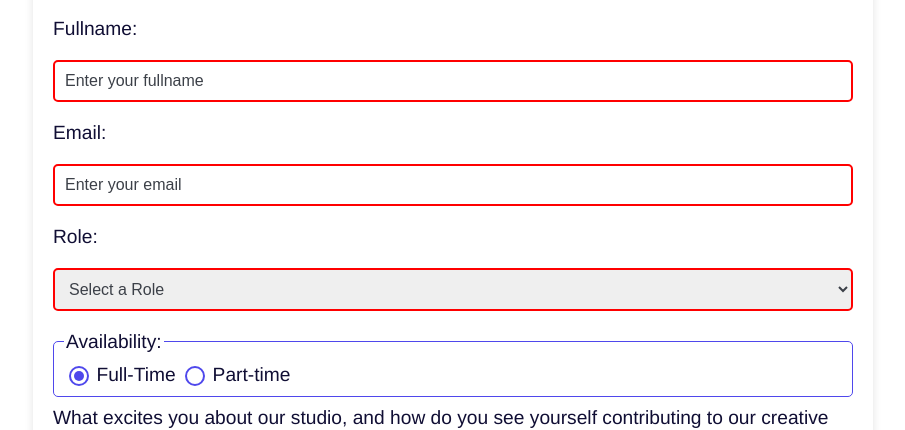
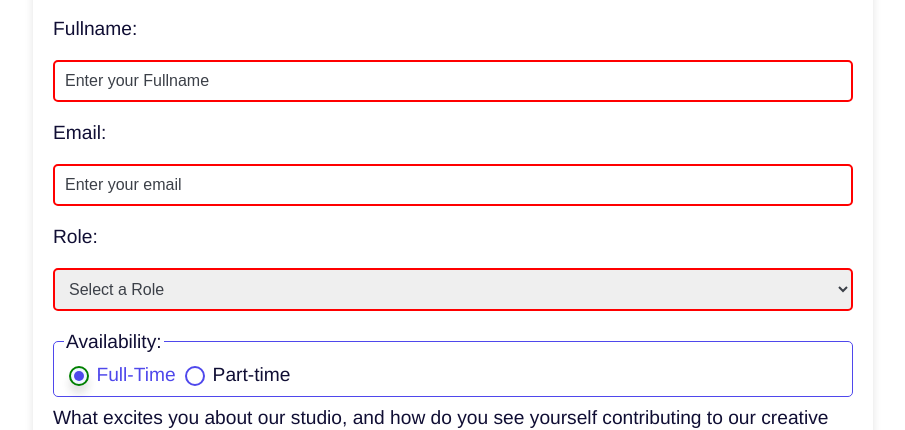
Before and after one commit to Ahfreddie/Job_Application-form, a plain HTML site: page index.html in a window 1280 px wide. Shown: the part 166-596 px from the top of the page, without its empty margins (187-1092 px from the left). Drawn offline with Linux system fonts and the light colour scheme.

Commit message:
updated the styling and content

```diff
--- a/index.html
+++ b/index.html
@@ -25,7 +25,7 @@
           id="name"
           name="name"
           required
-          placeholder="Enter your fullname"
+          placeholder="Enter your Fullname"
           maxlength="100"
         />
 
--- a/styles.css
+++ b/styles.css
@@ -72,6 +72,7 @@ fieldset legend {
   font-weight: 550;
 }
 
+/* styling for the radio buttons */
 .radio {
   appearance: none;
   width: 20px;
@@ -96,8 +97,14 @@ fieldset legend {
   background-color: #4f48eb;
 }
 
-.radio:checked label {
+.radio:checked + .radio-group-btn {
   color: #4f48eb;
+}
+
+.radio-group input[type="radio"]:checked {
+  border: 2px solid green;
+  background-color: aliceblue;
+  box-shadow: 0 8px 10px rgba(0, 0, 0, 0.08), 0 8px 9px rgba(0, 0, 0, 0.04);
 }
 
 .submit-btn {
@@ -136,3 +143,7 @@ textarea:valid {
   border: 2px solid green;
   outline: none;
 }
+
+input:first-of-type {
+  /* border-radius: 8px; this was just for the sake of the assignment disabled only for now */
+}
```
